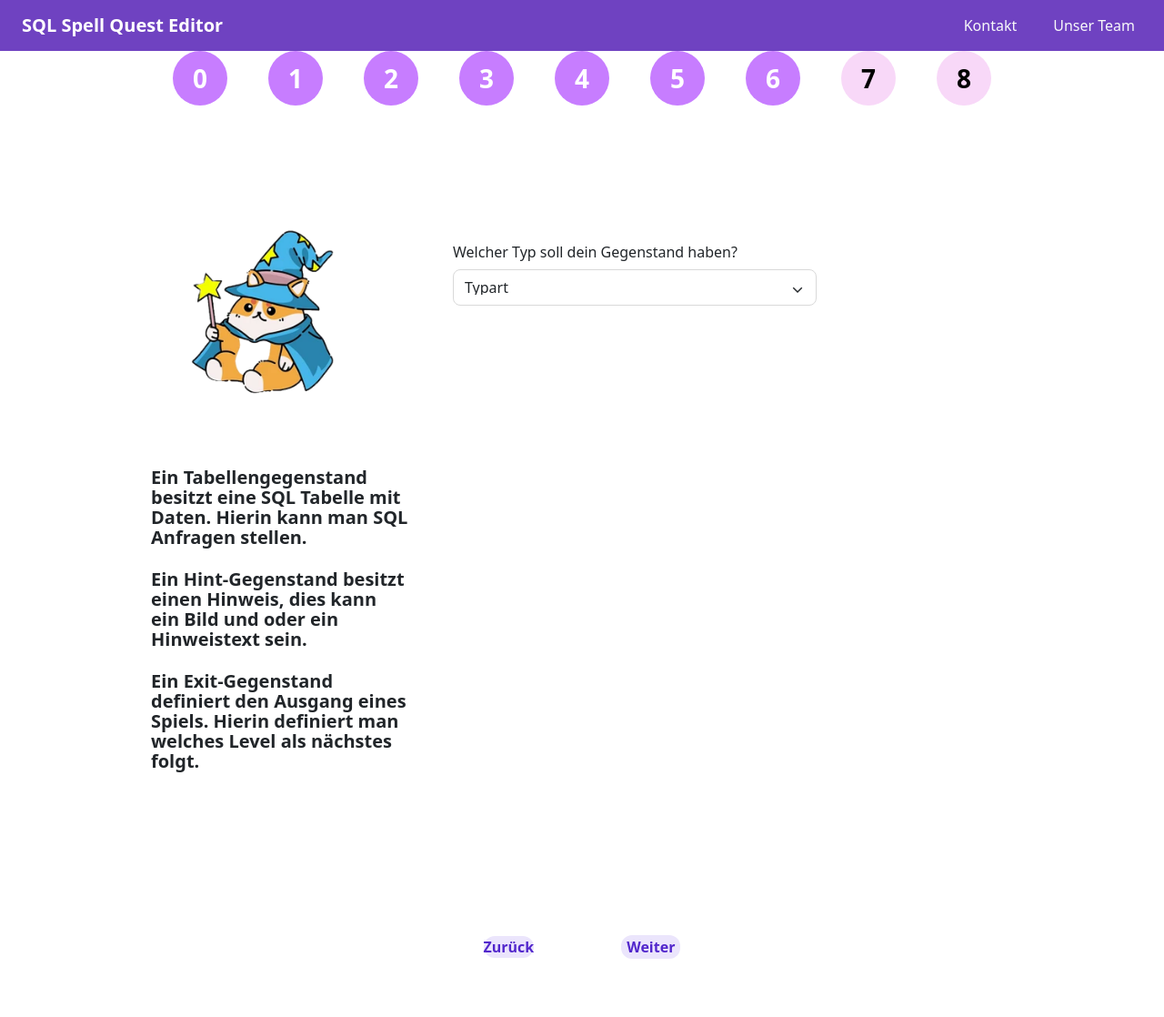
After one commit to Roni-Aba/SQLQuestEditor, a Django app: page /createLevel61/ in a window 1280 px wide. The commit adds this page. Shown: the whole page at 91% size. Run offline with Django 4.2, Linux system fonts and the light colour scheme.

Commit message:
add: createLevel61.html, createLevel61.css createLevel6exit.html, createLevel6hint.html, createLevel6table.html update: views.py, urls.py, createLevel6.html

```diff
--- /dev/null
+++ b/backend/editor/static/editor/css/createLevel61.css
@@ -0,0 +1,99 @@
+.create-level61-page {
+  min-height: calc(100vh - 56px);
+  background-color: #ffffff;
+  color: var(--create-level-text);
+}
+
+.create-level61-content {
+  max-width: 980px;
+  margin: 0 auto;
+  padding: 3.5rem 1rem 2rem;
+}
+
+.create-level61-form-row {
+  --bs-gutter-x: 48px;
+  --bs-gutter-y: 28px;
+  margin-top: 32px;
+}
+
+.create-level61-helper {
+  display: flex;
+  flex-direction: column;
+  align-items: flex-start;
+}
+
+.create-level61-cosmo {
+  width: 240px;
+  height: 240px;
+  object-fit: contain;
+  margin-bottom: 42px;
+}
+
+.create-level61-info-text {
+  max-width: 300px;
+  color: var(--create-level-text);
+  font-size: 20px;
+  font-weight: 700;
+  line-height: 1.1;
+}
+
+.create-level61-info-text p {
+  margin: 0 0 24px;
+}
+
+.create-level61-info-text p:last-child {
+  margin-bottom: 0;
+}
+
+.create-level61-fields {
+  display: flex;
+  flex-direction: column;
+  align-items: flex-start;
+  padding-top: 34px;
+}
+
+.create-level61-navigation {
+  display: flex;
+  justify-content: center;
+  align-items: center;
+  gap: 96px;
+  margin-top: 180px;
+  padding-bottom: 2rem;
+}
+
+@media (max-width: 820px) {
+  .create-level61-content {
+    padding: 1.5rem 1rem 2rem;
+  }
+
+  .create-level61-form-row {
+    margin-top: 28px;
+  }
+
+  .create-level61-helper {
+    align-items: center;
+    text-align: center;
+  }
+
+  .create-level61-cosmo {
+    width: 180px;
+    height: 180px;
+    margin-bottom: 28px;
+  }
+
+  .create-level61-info-text {
+    max-width: 480px;
+    font-size: 18px;
+  }
+
+  .create-level61-fields {
+    margin-top: 1.5rem;
+    padding-top: 0;
+    align-items: center;
+  }
+
+  .create-level61-navigation {
+    gap: 28px;
+    margin-top: 64px;
+  }
+}
--- /dev/null
+++ b/backend/editor/templates/editor/createLevel61.html
@@ -0,0 +1,76 @@
+{% extends "editor/base.html" %}
+{% load static %}
+
+{% block title %}
+Typart wählen | SQL Spell Quest Editor
+{% endblock %}
+
+{% block additional_css %}
+<link rel="stylesheet" href="{% static 'editor/css/createLevelShared.css' %}">
+<link rel="stylesheet" href="{% static 'editor/css/createLevel61.css' %}">
+<link rel="stylesheet" href="{% static 'editor/components/statusBar/statusBar.css' %}">
+<link rel="stylesheet" href="{% static 'editor/components/dropdown/dropdown.css' %}">
+{% endblock %}
+
+{% block content %}
+
+<main class="create-level61-page">
+  <div class="container-fluid px-0">
+
+    {% include "editor/components/statusbar/statusbar.html" with steps=steps %}
+
+    <form
+      class="create-level61-content"
+      action="{% url 'create_level61' %}"
+      method="post"
+    >
+      {% csrf_token %}
+
+      <div class="row align-items-start create-level61-form-row">
+
+        <aside class="col-12 col-md-4 create-level61-helper" aria-label="Erklärung der Gegenstandstypen">
+          <img
+            src="{% static 'editor/img/cat1.png' %}"
+            alt="Cosmo Wizard"
+            class="create-level61-cosmo"
+          >
+
+          <div class="create-level61-info-text">
+            <p>
+              Ein Tabellengegenstand besitzt eine SQL Tabelle mit Daten.
+              Hierin kann man SQL Anfragen stellen.
+            </p>
+
+            <p>
+              Ein Hint-Gegenstand besitzt einen Hinweis, dies kann ein Bild und oder ein Hinweistext sein.
+            </p>
+
+            <p>
+              Ein Exit-Gegenstand definiert den Ausgang eines Spiels.
+              Hierin definiert man welches Level als nächstes folgt.
+            </p>
+          </div>
+        </aside>
+
+        <section class="col-12 col-md-8 create-level61-fields" aria-label="Typauswahl">
+
+          {% include "editor/components/dropdown/dropdown.html" with id="item-type" name="item_type" label="Welcher Typ soll dein Gegenstand haben?" placeholder="Typart" options=type_options selected_value=form_values.item_type required=True %}
+
+        </section>
+      </div>
+
+      <section class="create-level61-navigation" aria-label="Seitennavigation">
+        <a class="create-level1-button" href="{% url 'create_level6' %}">
+          Zurück
+        </a>
+
+        <button type="submit" class="create-level1-button">
+          Weiter
+        </button>
+      </section>
+
+    </form>
+  </div>
+</main>
+
+{% endblock %}
--- /dev/null
+++ b/backend/editor/templates/editor/createLevel6exit.html
@@ -0,0 +1 @@
+<h1>Hello exit</h1>
--- /dev/null
+++ b/backend/editor/templates/editor/createLevel6hint.html
@@ -0,0 +1 @@
+<h1>Hello Hint</h1>
--- /dev/null
+++ b/backend/editor/templates/editor/createLevel6table.html
@@ -0,0 +1 @@
+<h1>Hello table</h1>
--- a/backend/editor/urls.py
+++ b/backend/editor/urls.py
@@ -17,4 +17,9 @@ urlpatterns = [
     path("createLevel5/", views.create_level5_view, name="create_level5"),
     path("createLevel51/", views.create_level51_view, name="create_level51"),
     path("createLevel6/",views.create_level6_view, name="create_level6"),
+    path("createLevel61/", views.create_level61_view, name="create_level61"),
+    path("createLevel6hint", views.create_level6hint_view, name="create_level6hint"),
+    path("createLevel6exit", views.create_level6exit_view, name="create_level6exit"),
+    path("createLevel6table",views.create_level6table_view, name="create_level6table"),
+
 ]
--- a/backend/editor/views.py
+++ b/backend/editor/views.py
@@ -346,4 +346,66 @@ def create_level51_view(request):
     })
 
 def create_level6_view(request):
-    return render(request, "editor/createLevel6.html", {})
+    steps = get_steps(active_step=6)
+    saved_level = request.session.get("new_level", {})
+    unlock_condition = saved_level.get("unlockCondition", {})
+    required_items = unlock_condition.get("requiredItems", [])
+    requires_password = unlock_condition.get("requiresPassword", False)
+    form_values = {
+        "required_items": required_items,
+        "requires_password": requires_password,
+    }
+    if request.method == "POST":
+        print("createLevel6 gespeichert:")
+        print(json.dumps(saved_level, ensure_ascii=False, indent=2))
+        return redirect("create_level61")
+    return render(request, "editor/createLevel6.html", {
+        "steps": steps,
+        "saved_level": saved_level,
+        "form_values": form_values,
+    })
+def create_level61_view(request):
+    steps = get_steps(active_step=6)
+    saved_level = request.session.get("new_level", {})
+    item = saved_level.get("item", {})
+    current_type = item.get("type", "")
+    type_options = [
+        {"value": "table", "label": "Table"},
+        {"value": "hint", "label": "Hint"},
+        {"value": "exit", "label": "Exit"},
+    ]
+    form_values = {
+        "item_type": current_type,
+    }
+    if request.method == "POST":
+        item_type = request.POST.get("item_type", "").strip()
+        if item_type not in ["table", "hint", "exit"]:
+            item_type = "table"
+        item = saved_level.get("item", {})
+        item["type"] = item_type
+        saved_level["item"] = item
+        request.session["new_level"] = saved_level
+        request.session.modified = True
+        print("createLevel6-1 gespeichert:")
+        print(json.dumps(saved_level, ensure_ascii=False, indent=2))
+        if item_type == "table":
+            return redirect("create_level6table")
+        if item_type == "hint":
+            return redirect("create_level6hint")
+        if item_type == "exit":
+            return redirect("create_level6exit")
+    return render(request, "editor/createLevel61.html", {
+        "steps": steps,
+        "saved_level": saved_level,
+        "form_values": form_values,
+        "type_options": type_options,
+    })
+
+def create_level6hint_view(request):
+    return render(request, "editor/createLevel6hint.html", {})
+
+def create_level6exit_view(request):
+    return render(request, "editor/createLevel6exit.html", {})
+
+def create_level6table_view(request):
+    return render(request, "editor/createLevel6table.html", {})
```
Also changed, not shown: backend/editor/static/editor/css/createLevel6.css (added, +207 -0 lines), backend/editor/templates/editor/createLevel6.html (+117 -1 lines).
